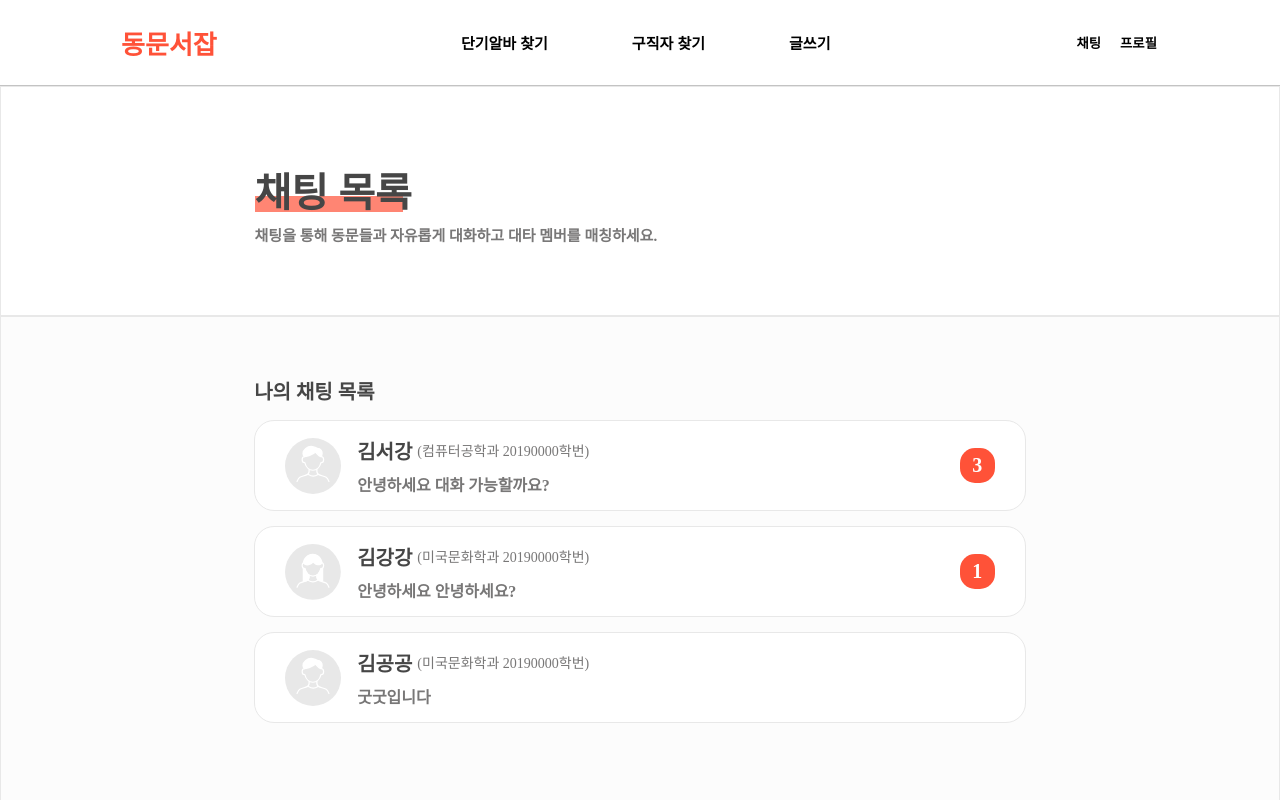
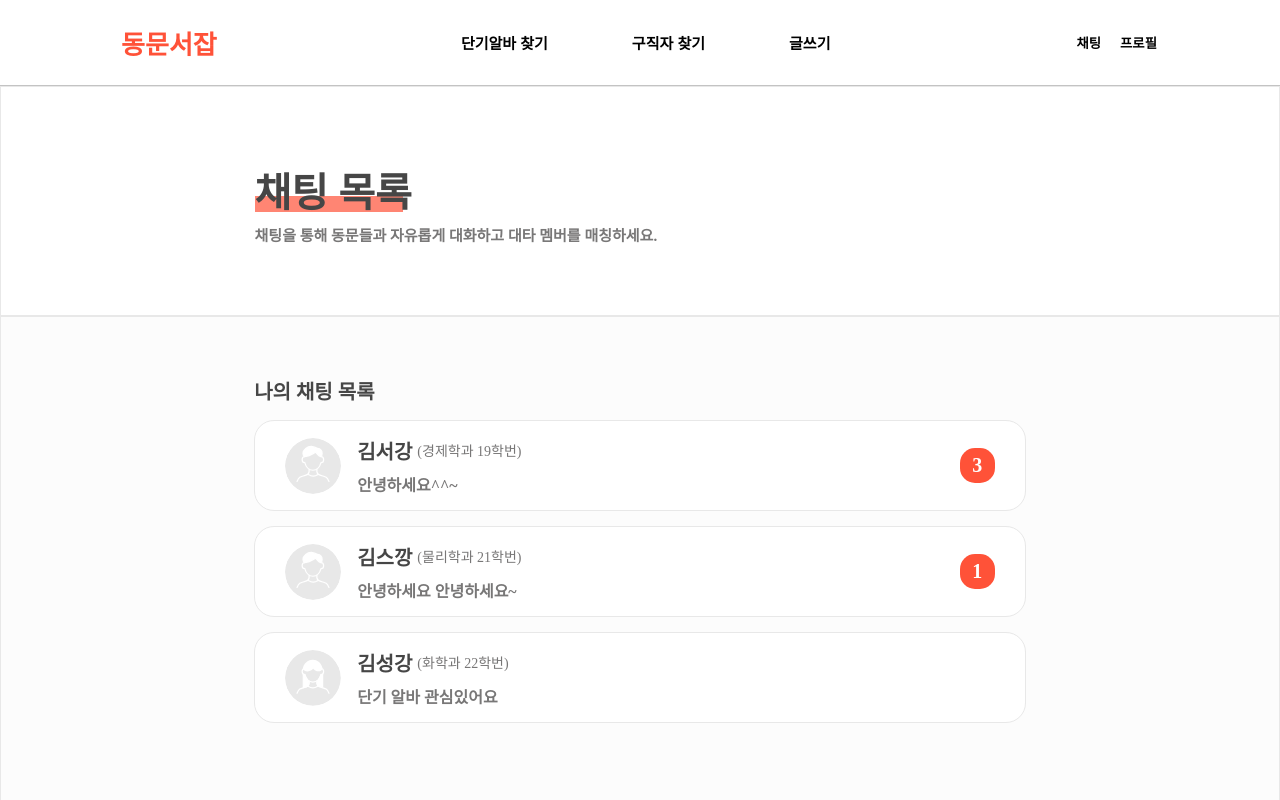
Before and after one commit to cover-heaven/cover-heaven-fe, a React (Create React App) app: page /chatlist in a window 1280 px wide. Shown: the top 800 px of the page. Built offline with nearby package versions, Linux system fonts and the light colour scheme; no server answers; the HTML template or start-up script is replaced by a standard one.

Commit message:
Fix: api 연동 관련 수정 및 chat 페이지 navigate 기능 추가

```diff
--- a/src/components/ChatList/ChatListItem.jsx
+++ b/src/components/ChatList/ChatListItem.jsx
@@ -10,10 +10,11 @@ import IconMan from '../../assets/icon/icon_man.svg';
 import IconWoman from '../../assets/icon/icon_woman.svg';
 
 const ChatListItem = ({
-	gender,
-	user_name,
-	department,
-	student_id,
+	opponent_user_gender,
+	opponent_user_name,
+	oppenent_department,
+	opponent_user_student_id,
+	opponent_profile,
 	last_message,
 	unread_messages
 }) => {
@@ -22,12 +23,18 @@ const ChatListItem = ({
 			<ItemWrapper>
 				<InfoWrapper>
 					<ProfileImg
-						src={gender === 'male' ? IconMan : IconWoman}
+						src={
+							opponent_profile
+								? opponent_profile
+								: opponent_user_gender === 'male'
+									? IconMan
+									: IconWoman
+						}
 					></ProfileImg>
 					<ProfileTextWrapper>
 						<NameWrapper>
-							<Name>{user_name}</Name>
-							<SubInfo>{`(${department} ${student_id}학번)`}</SubInfo>
+							<Name>{opponent_user_name}</Name>
+							<SubInfo>{`(${oppenent_department} ${opponent_user_student_id}학번)`}</SubInfo>
 						</NameWrapper>
 						<MessageText>{last_message}</MessageText>
 					</ProfileTextWrapper>
@@ -74,6 +81,7 @@ const InfoWrapper = styled.div`
 const ProfileImg = styled.img`
 	/* height: calc(56 / 91 * 100%); */
 	height: 56px;
+	border-radius: 50%;
 `;
 
 const ProfileTextWrapper = styled.div`
--- a/src/pages/ChatList/ChatList.jsx
+++ b/src/pages/ChatList/ChatList.jsx
@@ -9,51 +9,47 @@ import {
 import ChatListItem from '../../components/ChatList/ChatListItem';
 import { useEffect, useState } from 'react';
 import { instance } from '../../api/instance';
+import { useNavigate } from 'react-router-dom';
 
 const dummyData = [
 	{
 		chatting_id: '1',
-		search_user_id: 'id1',
-		offer_user_id: 'id2',
-		job_offer_id: '1',
-		user_name: '김서강',
-		department: '컴퓨터공학과',
-		student_id: '20190000',
-		last_message: '안녕하세요 대화 가능할까요?',
-		last_message_send_date: 'date',
-		unread_messages: '3',
-		gender: 'male'
+		job_offer_id: '999',
+		opponent_user_name: '김서강',
+		opponent_user_gender: 'male',
+		opponent_user_student_id: '19',
+		oppenent_department: '경제학과',
+		opponent_profile: null,
+		last_message: '안녕하세요^^~',
+		unread_messages: '3'
 	},
 	{
 		chatting_id: '2',
-		search_user_id: 'id1',
-		offer_user_id: 'id2',
-		job_offer_id: '1',
-		user_name: '김강강',
-		department: '미국문화학과',
-		student_id: '20190000',
-		last_message: '안녕하세요 안녕하세요?',
-		last_message_send_date: 'date',
-		unread_messages: '1',
-		gender: 'female'
+		job_offer_id: '999',
+		opponent_user_name: '김스깡',
+		opponent_user_gender: 'male',
+		opponent_user_student_id: '21',
+		oppenent_department: '물리학과',
+		opponent_profile: null,
+		last_message: '안녕하세요 안녕하세요~',
+		unread_messages: '1'
 	},
 	{
 		chatting_id: '3',
-		search_user_id: 'id1',
-		offer_user_id: 'id2',
-		job_offer_id: '1',
-		user_name: '김공공',
-		department: '미국문화학과',
-		student_id: '20190000',
-		last_message: '굿굿입니다',
-		last_message_send_date: 'date',
-		unread_messages: '0',
-		gender: 'male'
+		job_offer_id: '999',
+		opponent_user_name: '김성강',
+		opponent_user_gender: 'female',
+		opponent_user_student_id: '22',
+		oppenent_department: '화학과',
+		opponent_profile: null,
+		last_message: '단기 알바 관심있어요',
+		unread_messages: '0'
 	}
 ];
 
 const ChatList = () => {
 	const [listData, setListData] = useState(dummyData);
+	const navigate = useNavigate();
 	// useEffect(() => {
 	// 	const fetchListData = async () => {
 	// 		const headers = {
@@ -71,6 +67,20 @@ const ChatList = () => {
 	// 	fetchListData();
 	// }, []);
 
+	const handleItemClick = (data) => {
+		navigate('/chat', {
+			state: {
+				chatting_id: data.chatting_id,
+				job_offer_id: data.job_offer_id,
+				opponent_user_name: data.opponent_user_name,
+				opponent_user_gender: data.opponent_user_gender,
+				opponent_user_student_id: data.opponent_user_student_id,
+				oppenent_department: data.oppenent_department,
+				opponent_profile: data.opponent_profile
+			}
+		});
+	};
+
 	return (
 		<>
 			<HeadSection>
@@ -85,7 +95,14 @@ const ChatList = () => {
 				<ListWrapper>
 					<ListText>나의 채팅 목록 </ListText>
 					{listData.map((data) => (
-						<ChatListItem key={data.chatting_id} {...data}></ChatListItem>
+						<div
+							key={data.chatting_id}
+							onClick={() => {
+								handleItemClick(data);
+							}}
+						>
+							<ChatListItem {...data}></ChatListItem>
+						</div>
 					))}
 				</ListWrapper>
 			</MainSection>
```
Also changed, not shown: src/assets/icon/image.png (added).
